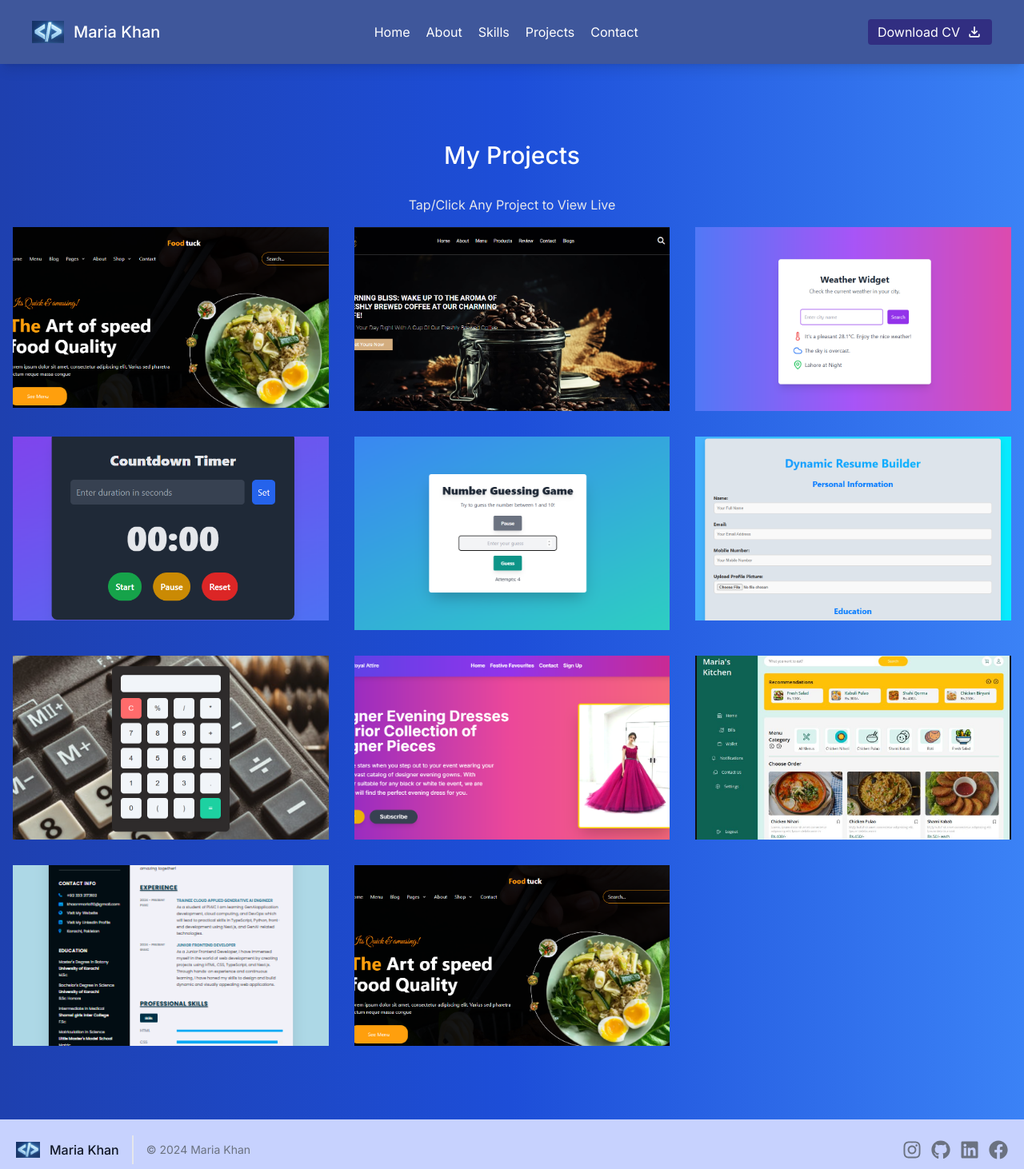
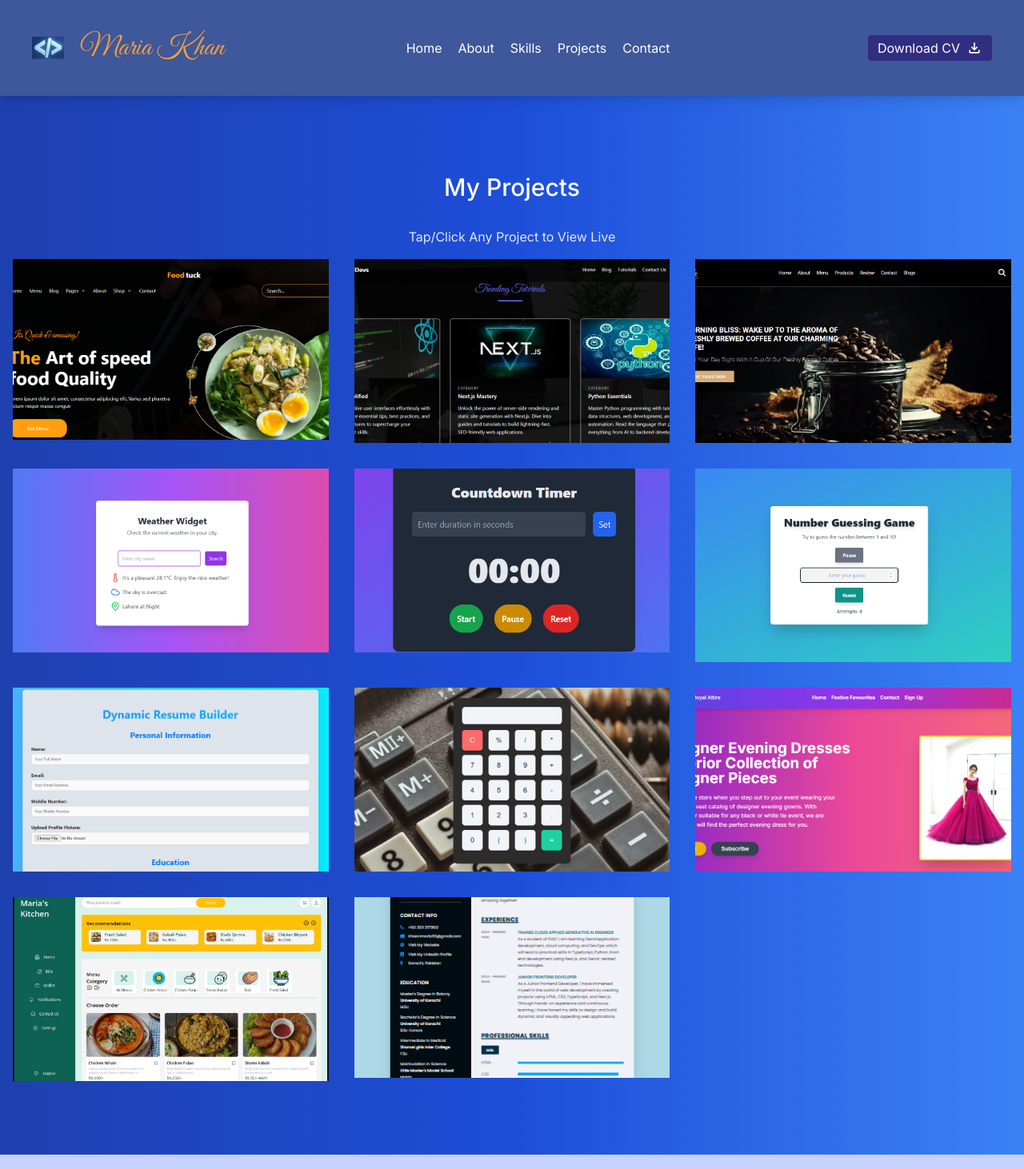
Before and after one commit to MariaKhan10/Next.js-Multipage-Portfolio-TailwindCSS, a Next.js app: page /projects in a window 1280 px wide. Shown: the top 1462 px of the page at 80% size. Built offline with nearby package versions, Linux system fonts and the light colour scheme.

Commit message:
added project

```diff
--- a/src/app/navbar/page.tsx
+++ b/src/app/navbar/page.tsx
@@ -1,4 +1,11 @@
-import Image from "next/image";
+import { Great_Vibes } from 'next/font/google';
+import Image from 'next/image';
+
+const greatVibes = Great_Vibes({
+  weight: ['400'], // Specify weights if necessary
+  subsets: ['latin'], // Specify subsets
+  display: 'swap', // Use font-display: swap for better performance
+});
 import Link from "next/link";
 import React from "react";
 import { MdOutlineFileDownload } from "react-icons/md";
@@ -17,7 +24,7 @@ const Navbar = () => {
                 height={80}
                 src={require("../../../public/pictures/logofrontend.jpg")}
               />
-              <span className="ml-3 text-xl">Maria Khan</span>
+              <span className={`${greatVibes.className} "title-font sm:text-4xl text-5xl mb-4 font-bold text-[#f3a136] mt-4 ml-5 mr-1" `}> Maria Khan </span>
             </Link>
             <nav className="md:ml-auto md:mr-auto flex flex-wrap items-center text-base justify-center">
               <Link href="/" className="mr-5 text-white hover:text-gray-300 hover:underline">
--- a/src/app/projects/page.tsx
+++ b/src/app/projects/page.tsx
@@ -45,6 +45,40 @@ const Project = () => {
                 </div>
               </div>
             </div>
+
+            {/* { Project 2 } */}
+            <div className="lg:w-1/3 sm:w-1/2 p-4 cursor-pointer">
+              <div className="flex relative">
+                <Image
+                  alt="gallery"
+                  className="absolute inset-0 w-full h-full object-cover object-center"
+                  src={require("../../../public/pictures/blogweb.png")}
+                />
+                <div className="px-8 py-10 relative z-10 w-full border-4 border-gray-200 bg-white opacity-0 hover:opacity-100">
+                  <h2 className="tracking-widest text-sm title-font font-medium text-blue-500 mb-1">
+                    Blog Website
+                  </h2>
+                  <h1 className="title-font text-lg font-medium text-gray-900 mb-3">
+                    Blog
+                  </h1>
+                  <p className="leading-relaxed line-clamp-2 text-gray-700">
+                    This is the Blog Website related to Real World Modern
+                    Technologies.I have made this using Next.js during Hackathon
+                    at Governor House.
+                  </p>
+                  <Link
+                    target="_blank"
+                    href={"https://blog-website-next-js-red.vercel.app/"}
+                  >
+                    <p className="leading-relaxed text-blue-500 font-bold hover:underline">
+                      View Live
+                    </p>
+                  </Link>
+                </div>
+              </div>
+            </div>
+
+
             {/* { Project 1 } */}
             <div className="lg:w-1/3 sm:w-1/2 p-4 cursor-pointer">
               <div className="flex relative">
@@ -327,35 +361,7 @@ const Project = () => {
               </div>
             </div>
 
-            {/* { Project 1 } */}
-            <div className="lg:w-1/3 sm:w-1/2 p-4 cursor-pointer">
-              <div className="flex relative">
-                <Image
-                  alt="gallery"
-                  className="absolute inset-0 w-full h-full object-cover object-center"
-                  src={require("../../../public/pictures/foodtuck.png")}
-                />
-                <div className="px-8 py-6 relative z-10 w-full border-4 border-gray-200 bg-white opacity-0 hover:opacity-100">
-                  <h2 className="tracking-widest text-sm title-font font-medium text-blue-500 mb-1">
-                    Hackathon Market Place Food Website
-                  </h2>
-                  <h1 className="title-font text-lg font-medium text-gray-900 mb-3">
-                    A Restaurant Based Food Delivery Website built with Next.js and Sanity.
-                  </h1>
-                  <p className="leading-relaxed line-clamp-2 text-gray-700">
-                    This is the Project I have made during Hackathon Challenge in Governor House.
-                  </p>
-                  <Link
-                    target="_blank"
-                    href={"https://ui-ux-hackathon-q2.vercel.app/"}
-                  >
-                    <p className="leading-relaxed text-blue-500 font-bold hover:underline">
-                      View Live
-                    </p>
-                  </Link>
-                </div>
-              </div>
-            </div>
+
 
 
           </div>
```
Also changed, not shown: public/pictures/blogweb.png (added).
